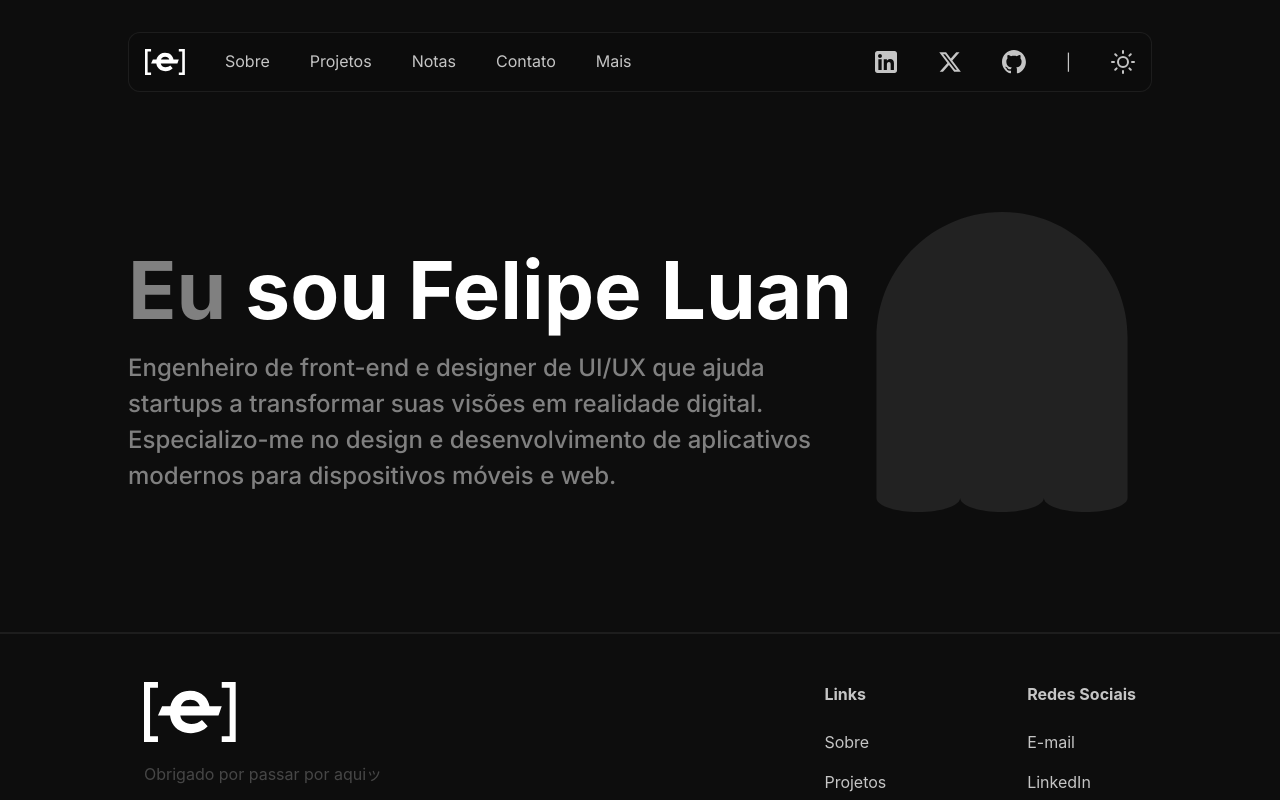
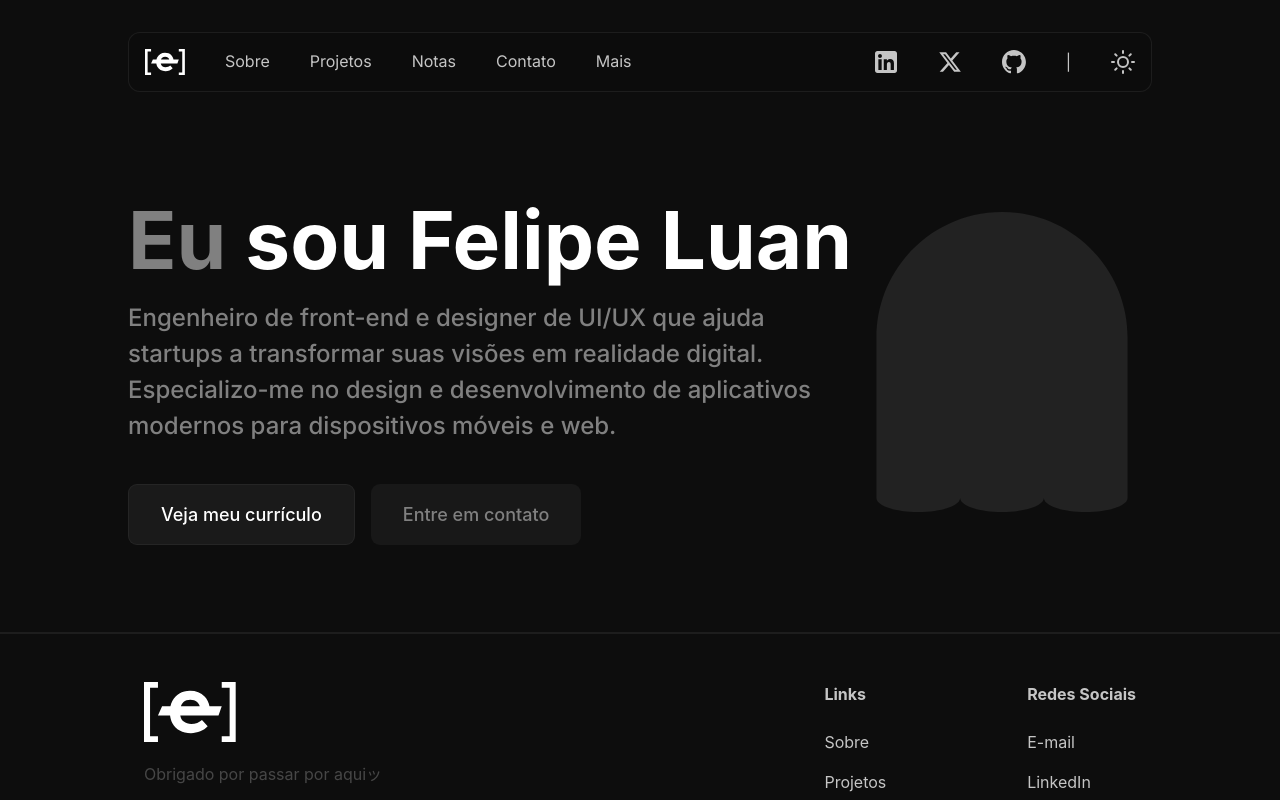
Before and after one commit to Felipeluanbr/web-portfolioV2, a React (Vite) app: page / in a window 1280 px wide. Shown: the top 800 px of the page. Built offline with nearby package versions, Linux system fonts and the light colour scheme.

Commit message:
Criar button e animações

```diff
--- /dev/null
+++ b/src/components/ui/button.jsx
@@ -0,0 +1,12 @@
+import buttonStyles from "../../utils/buttonStyles";
+
+function ButtonPrimary(props) {
+  return <button className={`${buttonStyles()} px-8 py-4 bg-gradient rounded-[9px] text-white font-medium text-18 border border-dark-card-border/38`} >{props.children}</button>;
+} ;
+
+function ButtonSecondary(props) {
+  return <button className={`${buttonStyles()}  px-8 py-4 bg-onyx rounded-[9px] text-18 text-dark-gray font-medium `} > {props.children}</button>;
+}
+
+
+export {ButtonPrimary, ButtonSecondary}
--- a/src/pages/Home.jsx
+++ b/src/pages/Home.jsx
@@ -1,5 +1,6 @@
 import { Hero, H2, H3, Text, SmalText } from "../components/ui/typografia.jsx";
-import Geist from "../assets/images/geist.svg?react"
+import Geist from "../assets/images/geist.svg?react";
+import { ButtonPrimary, ButtonSecondary } from "../components/ui/button.jsx";
 
 function Home() {
   return (
@@ -16,7 +17,10 @@ function Home() {
             móveis e web.
           </Text>
 
-          <div>
+          <div className="flex gap-4 mt-10">
+
+            <ButtonPrimary>Veja meu currículo</ButtonPrimary>
+            <ButtonSecondary>Entre em contato</ButtonSecondary>
 
           </div>
         </div>
--- /dev/null
+++ b/src/utils/buttonStyles.js
@@ -0,0 +1,7 @@
+const buttonStyle = "transition-transform transition-colors duration-200 hover:text-white hover:scale-110"
+
+function buttonStyles (){
+return buttonStyle
+}
+
+export default buttonStyles;
```
